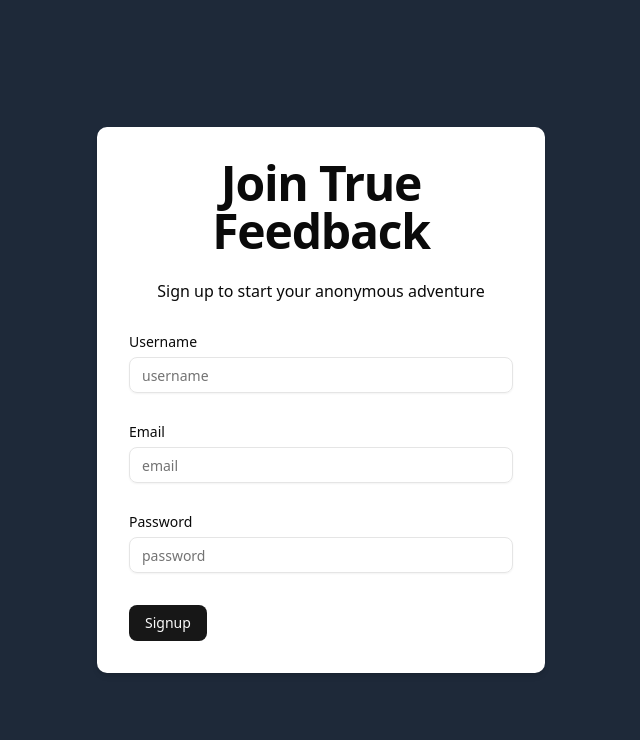
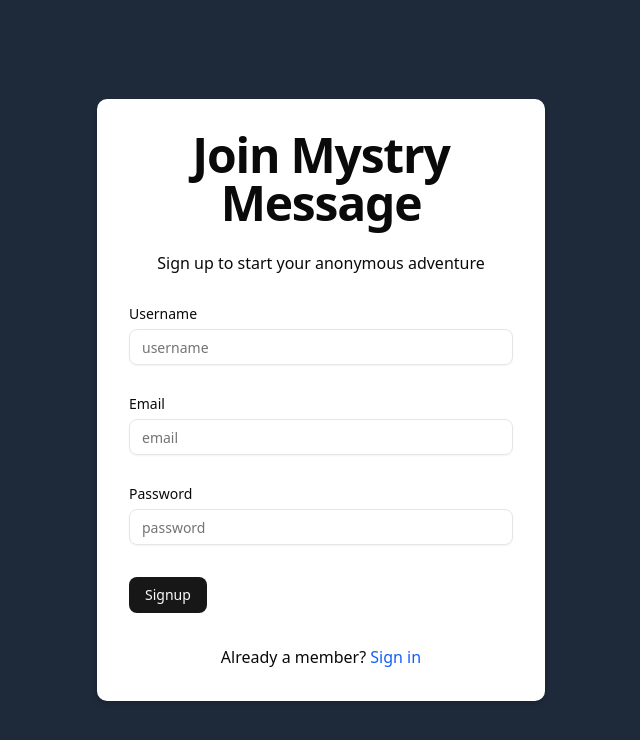
Before and after one commit to AH-Riad/MystryMessage, a Next.js app: page /sign-up in a window 1280 px wide. Shown: the top 740 px of the page, without its empty margins (319-959 px from the left). Built offline with nearby package versions, Linux system fonts and the light colour scheme; no server answers.

Commit message:
Already a member? part added

```diff
--- a/emails/VerificationEmail.tsx
+++ b/emails/VerificationEmail.tsx
@@ -46,7 +46,9 @@ export default function VerificationEmail({
           </Text>
         </Row>
         <Row>
-          <Text>{otp}</Text>
+          <Text>
+            <b>{otp}</b>
+          </Text>
         </Row>
         <Row>
           <Text>
--- a/src/app/(auth)/sign-up/page.tsx
+++ b/src/app/(auth)/sign-up/page.tsx
@@ -92,7 +92,7 @@ const page = () => {
       <div className="w-full max-w-md p-8 space-y-8 bg-white rounded-lg shadow-md">
         <div className="text-center">
           <h1 className="text-4xl font-extrabold tracking-tight lg:text-5xl mb-6">
-            Join True Feedback
+            Join Mystry Message
           </h1>
           <p className="mb-4">Sign up to start your anonymous adventure</p>
         </div>
@@ -157,6 +157,14 @@ const page = () => {
             </Button>
           </form>
         </Form>
+        <div className="text-center mt-4">
+          <p>
+            Already a member?{" "}
+            <Link href="/sign-in" className="text-blue-600 hover:text-blue-800">
+              Sign in
+            </Link>
+          </p>
+        </div>
       </div>
     </div>
   );
```
